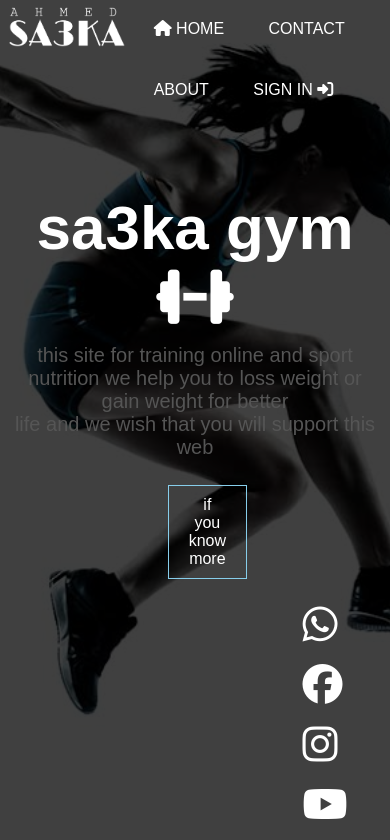
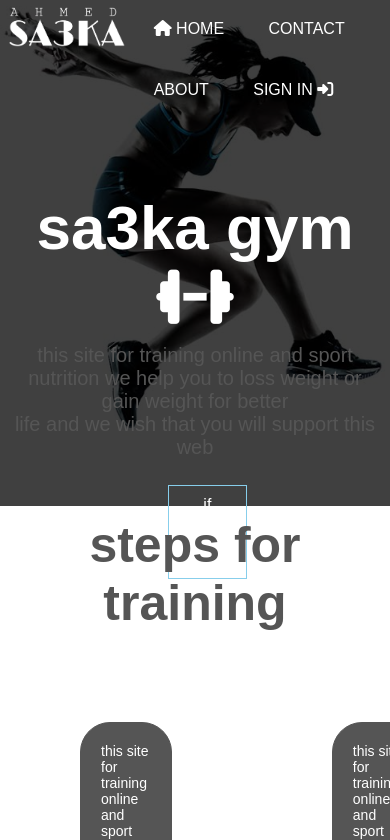
Before and after one commit to ahmed-sa3ka/sa3ka, a plain HTML site: page index.html in a window 390 px wide. Shown: the top 840 px of the page. Drawn offline with Linux system fonts and the light colour scheme.

Commit message:
Update w.css

```diff
--- a/w.css
+++ b/w.css
@@ -82,6 +82,11 @@ img{
 .btn:hover{
     background-color: skyblue;
     transition: 1s;
+}
+@media(max-width: 700px){
+    .header{
+        height:60vh;
+    }
 }
 .section{
     background-color: white;
```
